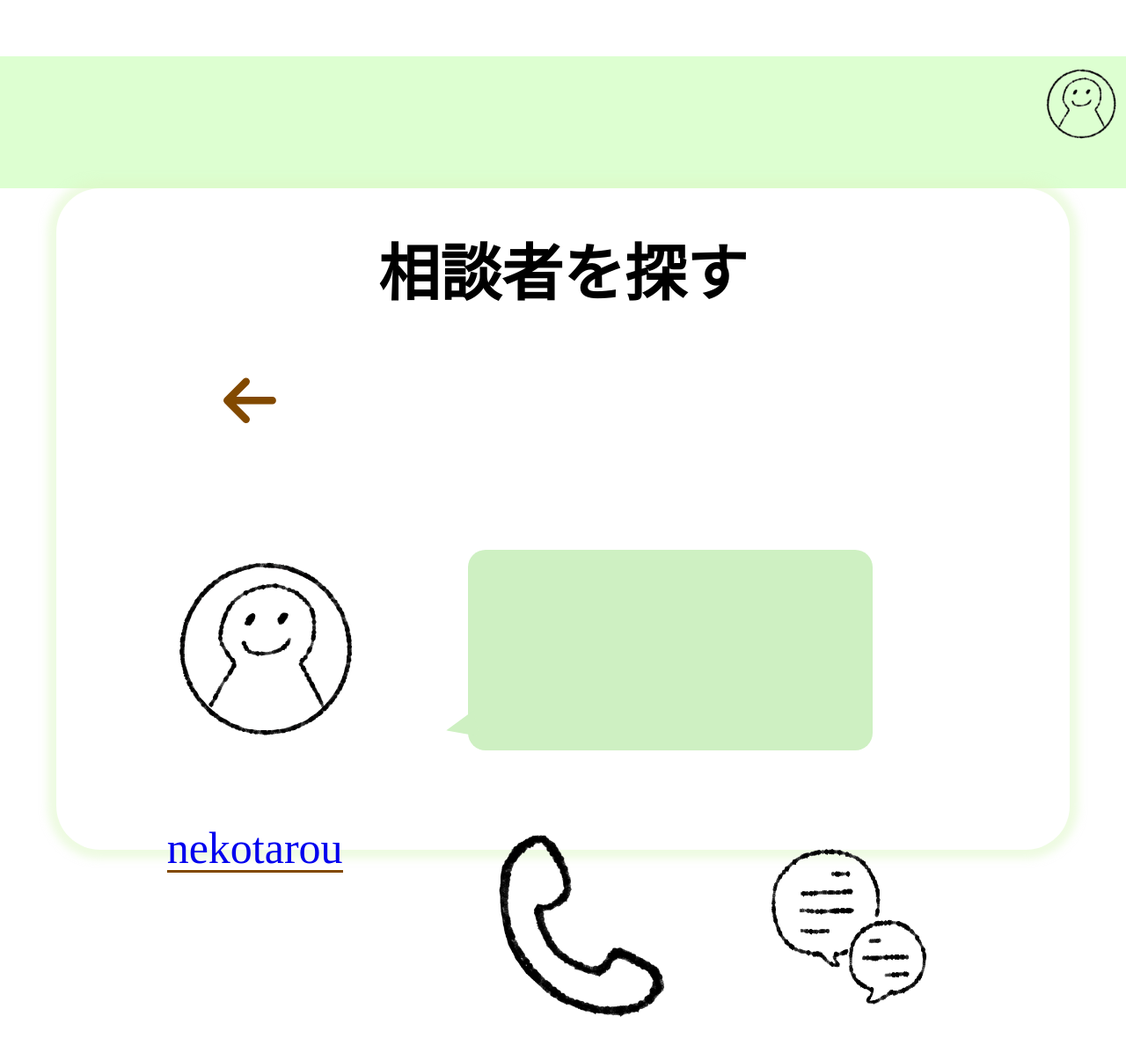
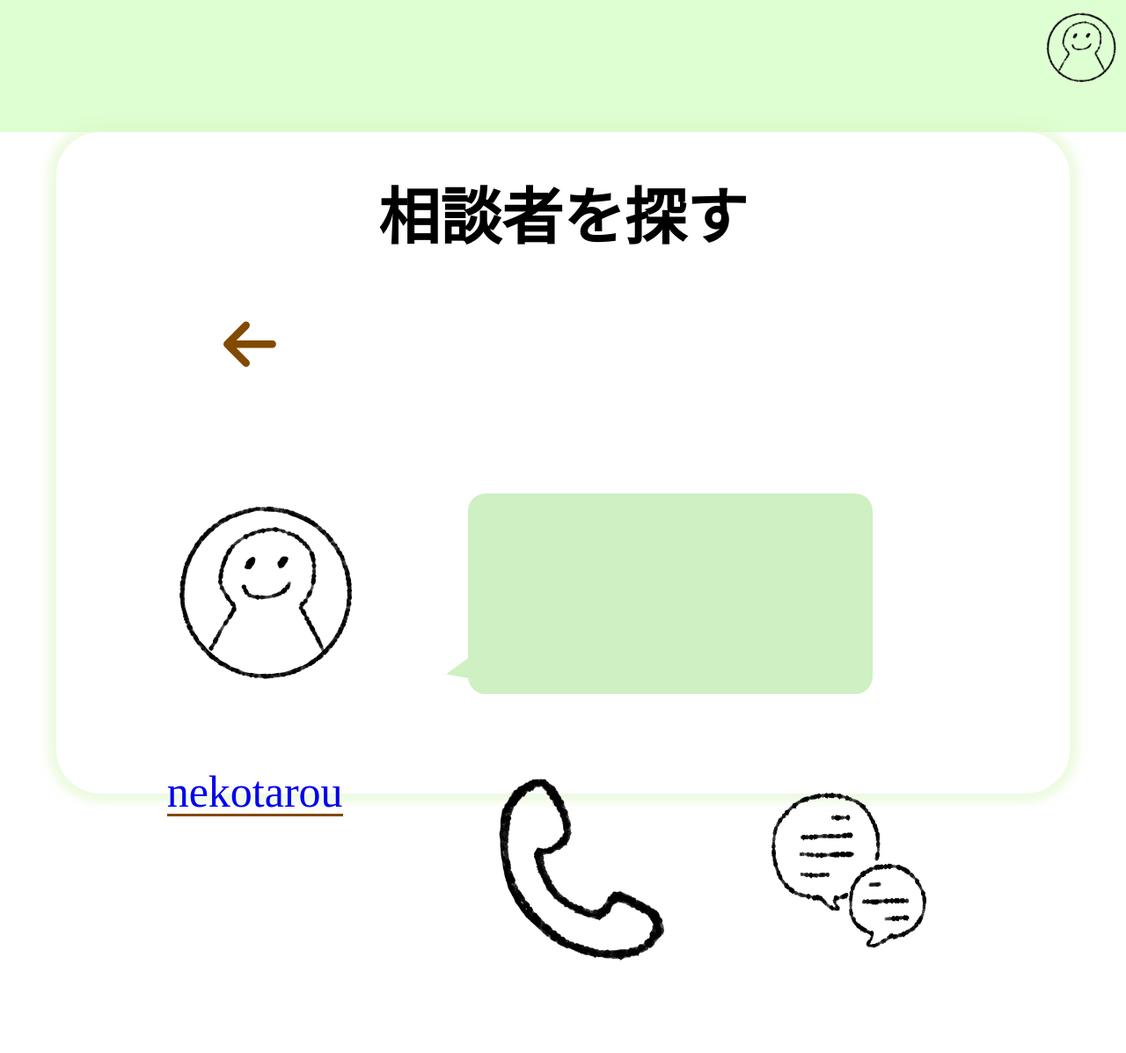
Before and after one commit to mitraYou/temporaly, a PHP site: page /consultation.html in a window 1280 px wide. Shown: the top 1197 px of the page at 88% size. Run offline with PHP 8.4, Linux system fonts and the light colour scheme; some web fonts are replaced.

Commit message:
上部の謎のスペース削除

```diff
--- a/src/css/consultation.css
+++ b/src/css/consultation.css
@@ -58,7 +58,7 @@ select::-ms-expand {
     height: 100vh;
 
     /* background-color: goldenrod; */
-    padding: 5% 0;
+    /* padding: 5% 0; */
 }
 
 .kakoi{
--- a/src/css/style.css
+++ b/src/css/style.css
@@ -369,7 +369,6 @@ button.btn {
 
 
 nav {
-
   width: 100%;
   height: 150px;
   background-color: #DDFFD1;
```
